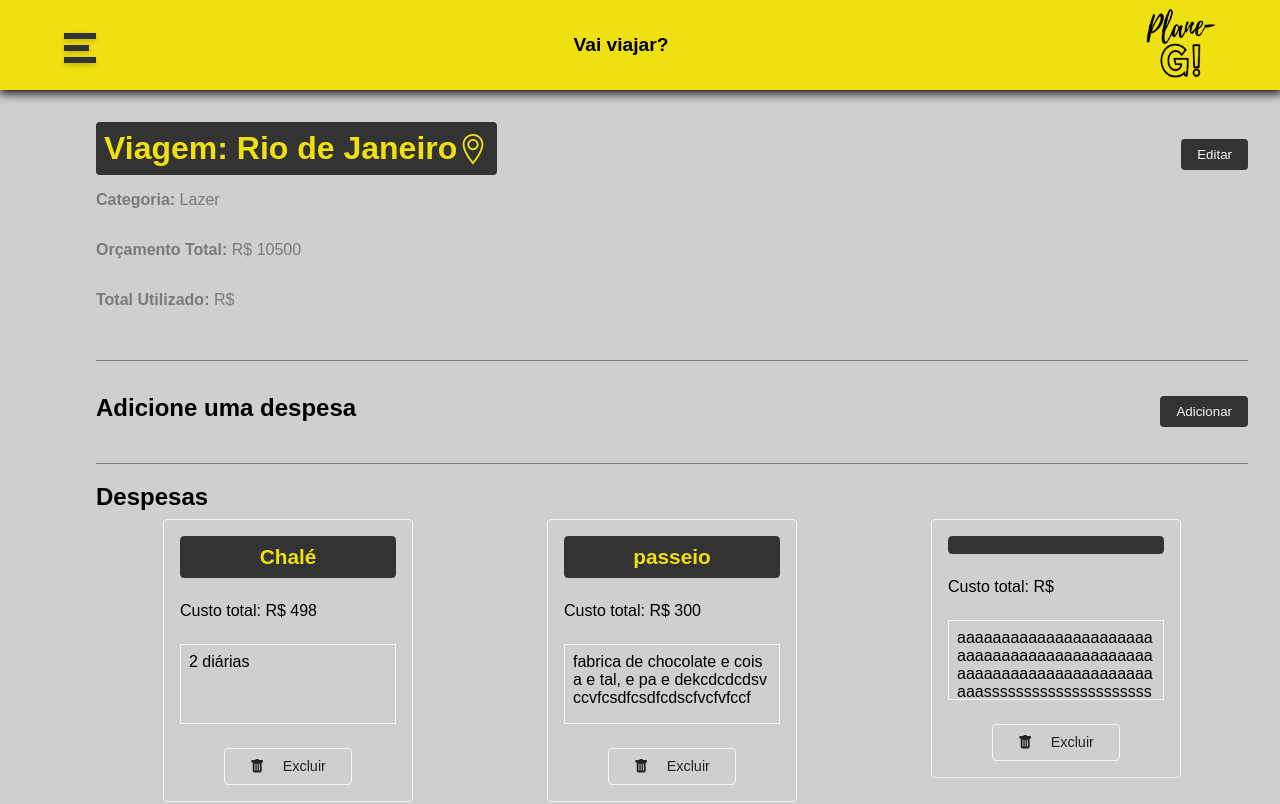
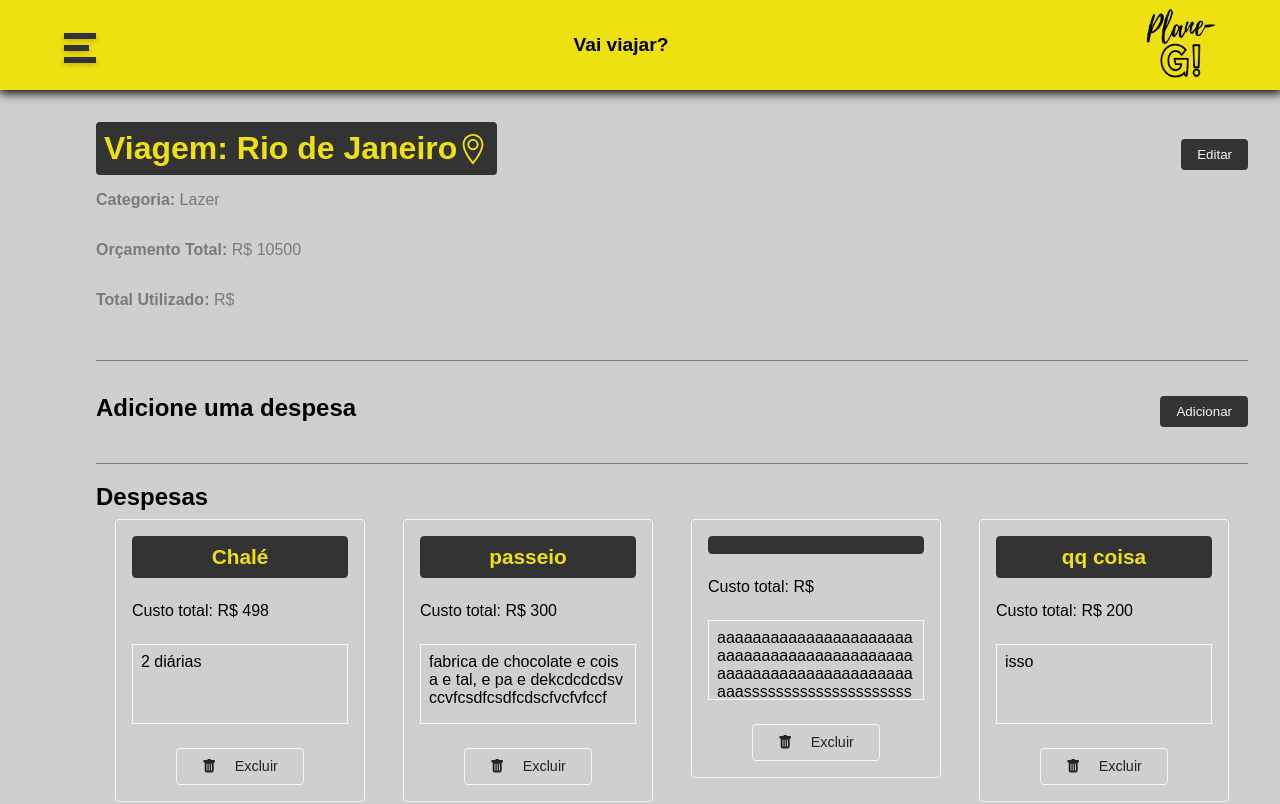
Before and after one commit to alexandreSouza31/plane-G, a React (Create React App) app: page /trip/1 in a window 1280 px wide. Shown: the top 804 px of the page. Built offline with nearby package versions, Linux system fonts and the light colour scheme; data requests are answered from the project's data file.

Commit message:
will close adding expenses section after adding

```diff
--- a/db.json
+++ b/db.json
@@ -24,6 +24,24 @@
         {
           "description": "aaaaaaaaaaaaaaaaaaaaaaaaaaaaaaaaaaaaaaaaaaaaaaaaaaaaaaaaaaaaaaaaaaaaasssssssssssssssssssssssssssssssssssssssssssssssssssssssssssssddddddddddddddddddddddddd",
           "id": "cd44dc78-a5d6-41e4-8cdf-d3a9841ff2b5"
+        },
+        {
+          "name": "qq coisa",
+          "cost": "200",
+          "description": "isso",
+          "id": "de5943e4-87a4-43aa-a5f4-b8300012904e"
+        },
+        {
+          "name": "qq coisa",
+          "cost": "200",
+          "description": "isso",
+          "id": "b98d1802-11a0-486f-9a86-180ee285af00"
+        },
+        {
+          "name": "qq coisa",
+          "cost": "200",
+          "description": "isso",
+          "id": "9de657c2-be15-4501-ba5c-efa3772ffc06"
         }
       ],
       "id": 1
@@ -35,7 +53,7 @@
         "id": "1",
         "name": "Lazer"
       },
-      "cost": 11000,
+      "cost": 17107,
       "expenses": [
         {
           "name": "comida",
@@ -48,6 +66,36 @@
           "cost": "8000",
           "description": "Hote; 3 estrelas",
           "id": "50aa11bd-c7d4-4d3a-8c67-e90af0e3a029"
+        },
+        {
+          "name": "qq coisa",
+          "cost": "200",
+          "description": "isso",
+          "id": "da431d73-7586-49b3-b738-16500f1f64de"
+        },
+        {
+          "name": "qq coisa2",
+          "cost": "202",
+          "description": "isso",
+          "id": "83110c71-e037-48a4-a823-6f4a830bd28a"
+        },
+        {
+          "name": "qq coisa 3",
+          "cost": "205",
+          "description": "isso",
+          "id": "39fa2e8a-4b4f-4f8a-bd05-076ea21549f7"
+        },
+        {
+          "name": "qqqq5",
+          "cost": "5000",
+          "description": "asss",
+          "id": "094da074-d265-4ea7-9a6d-1f269c22864c"
+        },
+        {
+          "name": "qqqq6",
+          "cost": "500",
+          "description": "asss",
+          "id": "eb602c11-a947-46c5-a60f-dfec74ce43b3"
         }
       ],
       "id": 2
--- a/src/components/pages/Trip.js
+++ b/src/components/pages/Trip.js
@@ -102,7 +102,7 @@ export const Trip = () => {
             .then(resp => resp.json())
             .then((data) => {
                 setTrip(data)
-                setShowTripForm(false)
+                setShowExpenseForm(!setShowExpenseForm)
                 setMessage(`A despesa foi adicionada com sucesso!`)
                 setType("success");
             })
```
